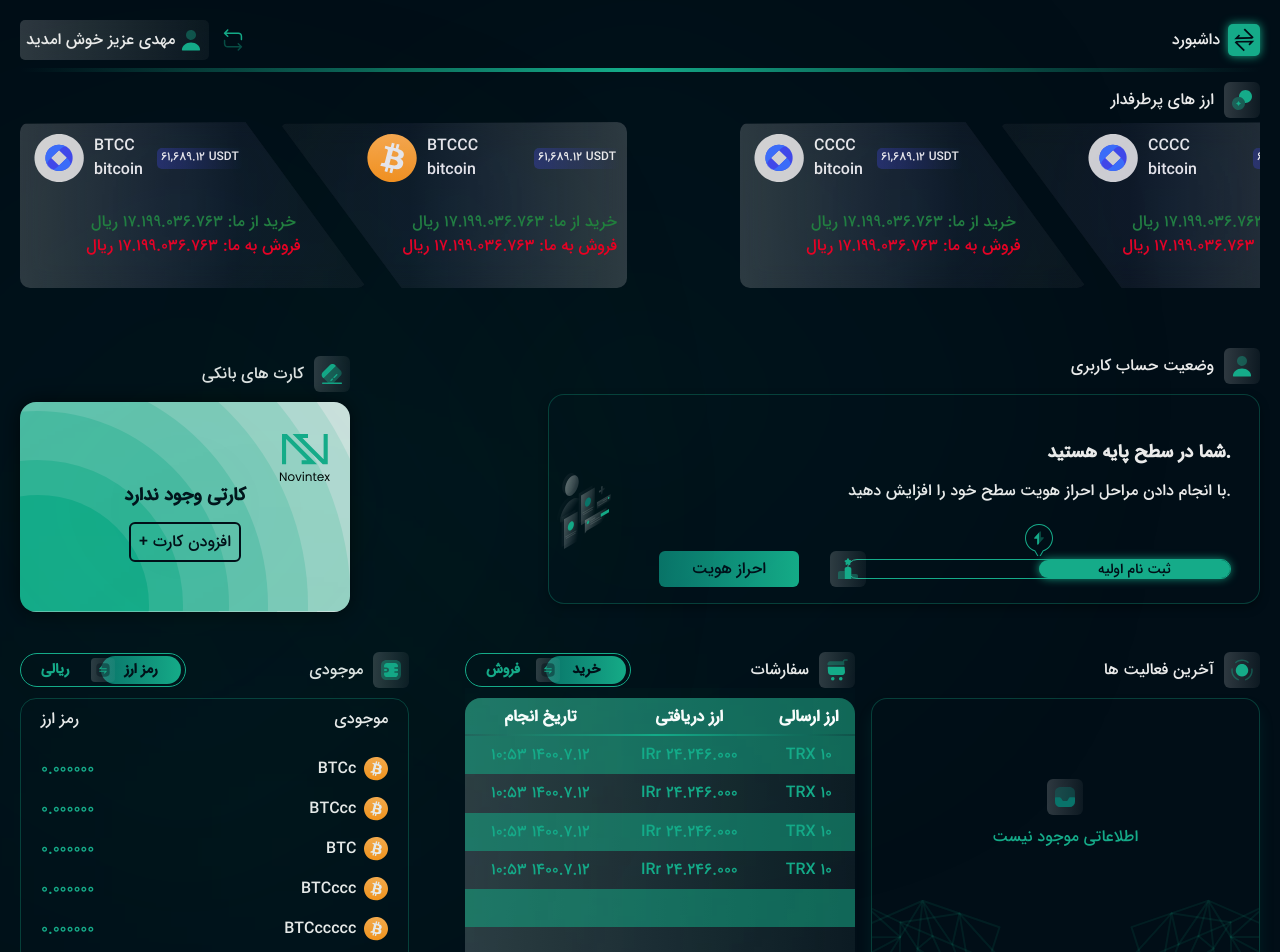
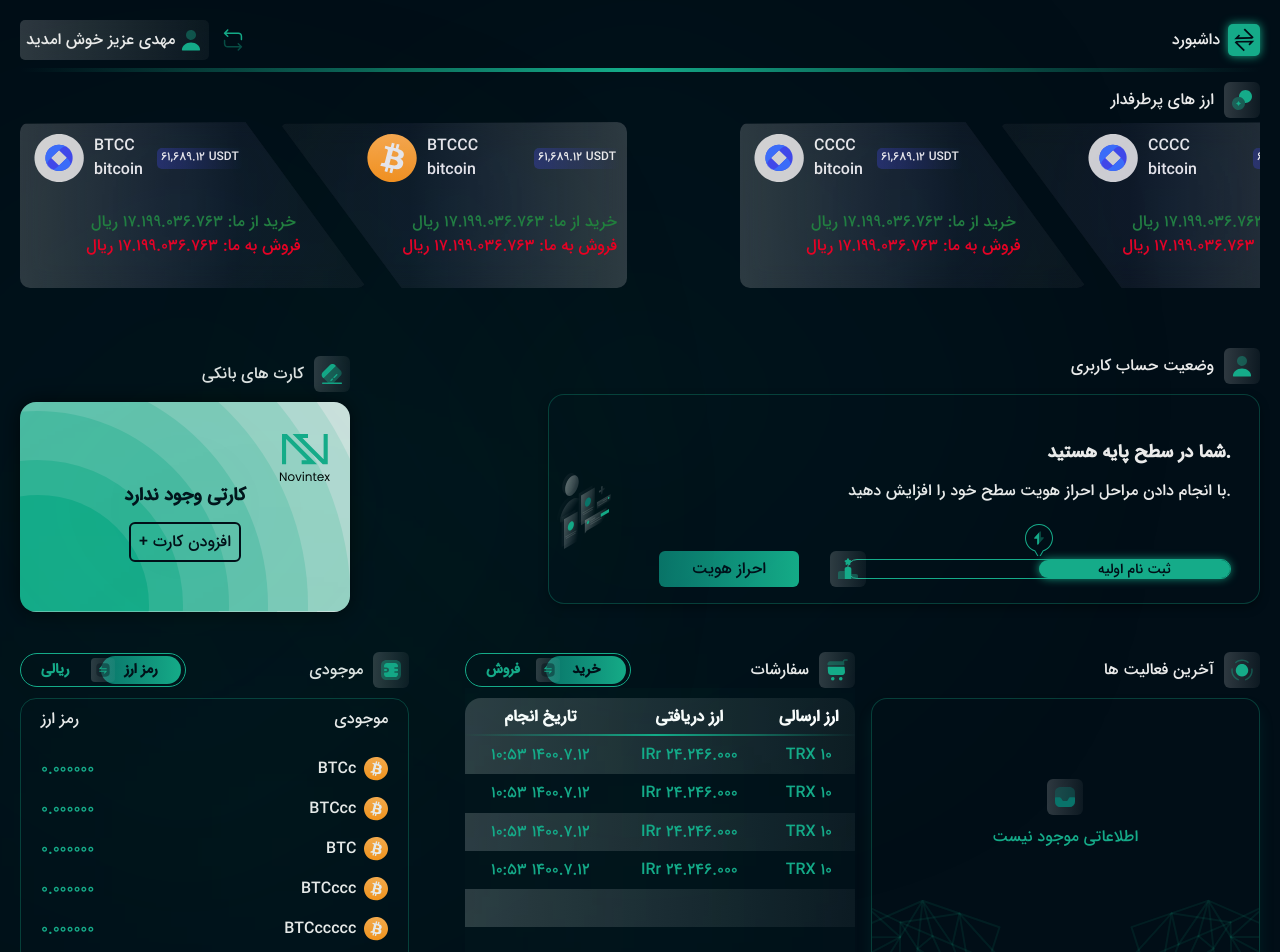
Before and after one commit to danyalbani240/dashboard, a Nuxt app: page / in a window 1280 px wide. Shown: the top 952 px of the page. Built offline with nearby package versions, Linux system fonts and the light colour scheme.

Commit message:
table background done

```diff
--- a/components/Base/BaseInventoryItem.vue
+++ b/components/Base/BaseInventoryItem.vue
@@ -1,17 +1,10 @@
 <template>
-  <div v-if="red === false" class="flex flex-row-reverse p-2 justify-between">
+  <div class="flex flex-row-reverse p-2 justify-between">
     <div class="flex flex-row-reverse">
       <img class="ml-2" src="../../assets/images/minibtc.svg" alt="" />
       <span>{{ itemName }}</span>
     </div>
     <div style="color: #15ab89">{{ price }}</div>
-  </div>
-  <div v-else class="flex flex-row-reverse p-2 justify-between">
-    <div class="flex flex-row-reverse">
-      <img class="ml-2" src="../../assets/images/minibtc.svg" alt="" />
-      <span>{{ itemName }}</span>
-    </div>
-    <div style="color: red">{{ price }}</div>
   </div>
 </template>
 
--- a/components/TheOrdersTable.vue
+++ b/components/TheOrdersTable.vue
@@ -121,7 +121,7 @@ export default {
 table {
   min-width: 330px;
   height: 306px;
-  background: linear-gradient(
+  background-image: linear-gradient(
     91.44deg,
     rgba(255, 255, 255, 0.18) 0%,
     rgba(196, 196, 196, 0.06) 100%
@@ -132,12 +132,11 @@ table tr {
 }
 
 tr {
-  background-color: #15ab8886;
   text-align: center;
 }
 tr:nth-child(even) {
   background-image: none;
-  background-color: transparent !important;
+  background: #010e17;
 }
 
 tr:first-child {
```
